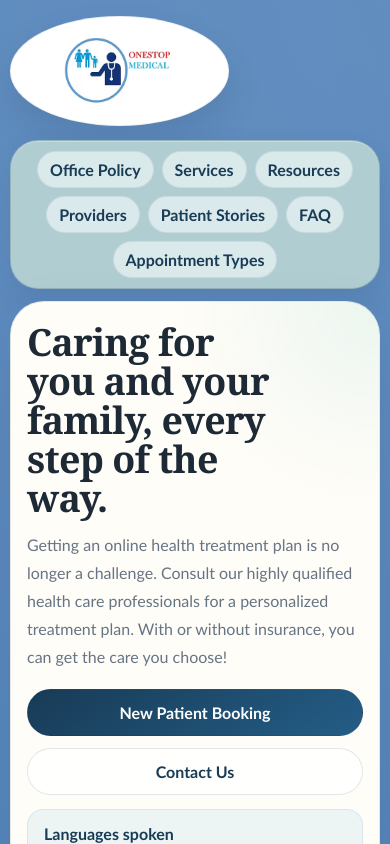
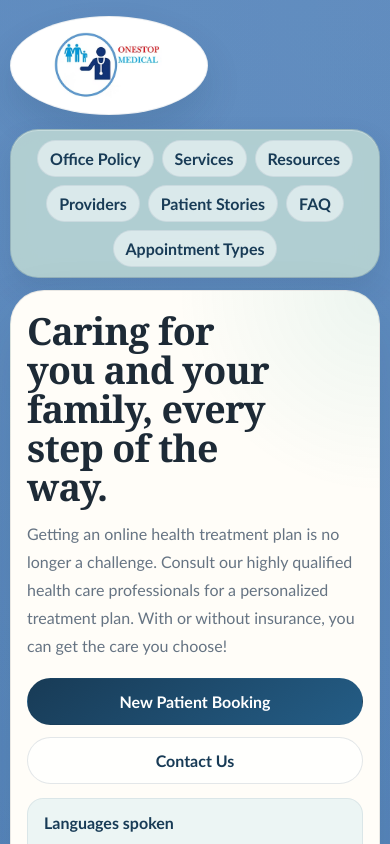
Before and after one commit to HitanshuPrajapati/1stopmedicalservices, a React (Vite) app: page / in a window 390 px wide. Shown: the top 844 px of the page. Built offline with nearby package versions, Linux system fonts and the light colour scheme.

Commit message:
Narrow logo oval and enlarge artwork

```diff
--- a/src/styles.css
+++ b/src/styles.css
@@ -67,7 +67,7 @@ a {
   display: inline-flex;
   align-items: center;
   justify-content: center;
-  width: 219px;
+  width: 198px;
   height: 110px;
   padding: 0;
   border-radius: 50%;
@@ -80,8 +80,8 @@ a {
 }
 
 .brand-logo {
-  width: calc(100% - 40px);
-  height: calc(100% - 30px);
+  width: calc(100% - 24px);
+  height: calc(100% - 20px);
   display: block;
   object-fit: contain;
 }
@@ -825,7 +825,7 @@ h3 {
   }
 
   .brand {
-    width: min(219px, 100%);
+    width: min(198px, 100%);
     height: auto;
     aspect-ratio: 2 / 1;
   }
```
